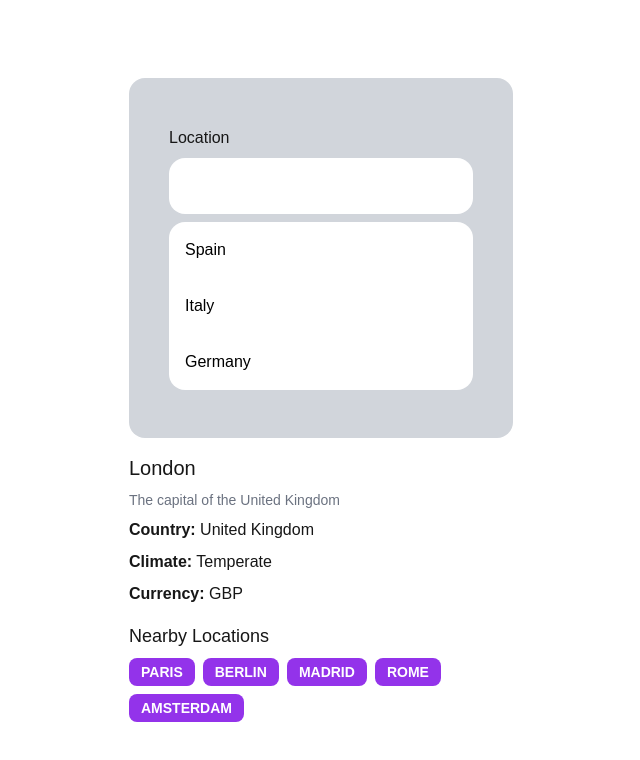
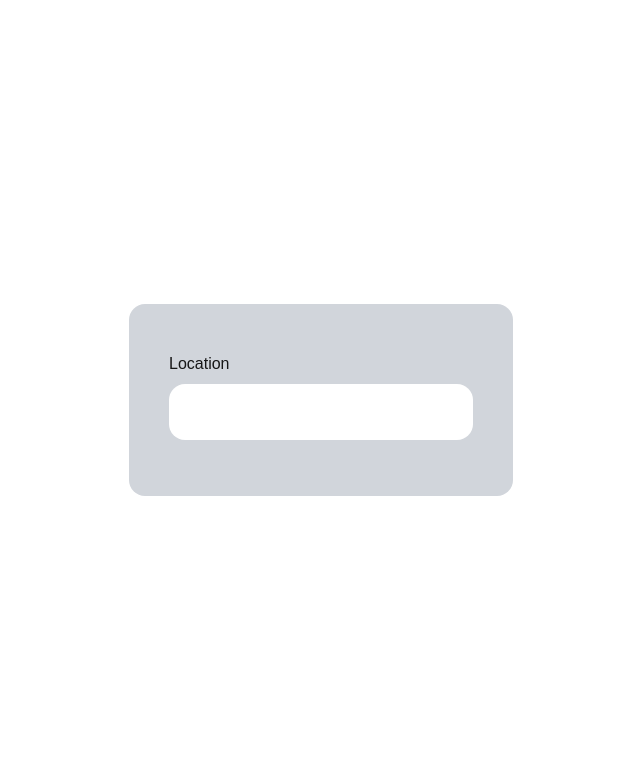
Before and after one commit to antoniofulg/mozio-travel-destination, a Next.js app: page / in a window 1280 px wide. Shown: the top 760 px of the page, without its empty margins (319-959 px from the left). Built offline with nearby package versions, Linux system fonts and the light colour scheme.

Commit message:
Set combobox debounce

```diff
--- a/src/app/components/LocationSearch/LocationSearch.tsx
+++ b/src/app/components/LocationSearch/LocationSearch.tsx
@@ -3,36 +3,41 @@
 import { Combobox } from "@/app/ui/components"
 import { LocationCard } from "../LocationCard/LocationCard"
 import { NearbyLocations } from "../NearbyLocations/NearbyLocations"
-
-const nearbyLocations = [
-	{
-		name: "Paris",
-		id: 2,
-	},
-	{
-		name: "Berlin",
-		id: 3,
-	},
-	{
-		name: "Madrid",
-		id: 4,
-	},
-	{
-		name: "Rome",
-		id: 5,
-	},
-	{
-		name: "Amsterdam",
-		id: 6,
-	},
-]
+import { useState } from "react"
+import { Location } from "@/app/types/Location"
 
 export const LocationSearch = () => {
+	const [selectedLocation, setSelectedLocation] = useState<Location | null>(
+		null
+	)
+	const [locationsList, setLocationsList] = useState([])
+
+	const fetchLocationsList = async (query: string) => {
+		console.log("fetchLocationsList", query)
+		// const response = await fetch("/locations?query=" + query)
+		// const data = await response.json()
+		setLocationsList([])
+	}
+
+	const fetchLocationById = async (id: string) => {
+		console.log("fetchLocationById", id)
+		// const response = await fetch("/locations/" + id)
+		// const data = await response.json()
+		// setLocationsList(data)
+		setSelectedLocation(null)
+	}
+
 	return (
 		<div className="w-96">
 			<div className="px-10 py-12 bg-gray-300 dark:bg-gray-800 rounded-2xl w-96 flex flex-col gap-2">
-				<Combobox />
+				<Combobox
+					getOptions={(query) => fetchLocationsList(query)}
+					onSelect={(id) => fetchLocationById(id)}
+					options={locationsList}
+				/>
 			</div>
+			{selectedLocation && (
+				<>
 					<LocationCard
 						location={{
 							name: "London",
@@ -46,9 +51,11 @@ export const LocationSearch = () => {
 						}}
 					/>
 					<NearbyLocations
-				locations={nearbyLocations}
+						locations={[]}
 						onClick={(id) => console.log("Clicked on: " + id)}
 					/>
+				</>
+			)}
 		</div>
 	)
 }
--- /dev/null
+++ b/src/app/components/index.ts
@@ -0,0 +1,3 @@
+export * from "./LocationCard/LocationCard"
+export * from "./LocationSearch/LocationSearch"
+export * from "./NearbyLocations/NearbyLocations"
--- a/src/app/page.tsx
+++ b/src/app/page.tsx
@@ -1,4 +1,4 @@
-import { LocationSearch } from "./components/LocationSearch/LocationSearch"
+import { LocationSearch } from "./components"
 
 export default function Home() {
 	return (
--- a/src/app/ui/atoms/SelectBox/SelectBox.tsx
+++ b/src/app/ui/atoms/SelectBox/SelectBox.tsx
@@ -1,7 +1,7 @@
 type Props = {
 	isLoading: boolean
 	onClick: (value: string) => void
-	options: { value: string; label: string }[]
+	options: { name: string; id: string }[]
 }
 
 export const SelectBox = ({ isLoading, onClick, options }: Props) => {
@@ -17,11 +17,11 @@ export const SelectBox = ({ isLoading, onClick, options }: Props) => {
 			{options.map((option) => (
 				<button
 					className="bg-white text-black hover:bg-gray-100 transition-all duration-300 w-full p-4 text-left first:rounded-t-2xl last:rounded-b-2xl"
-					key={option.value}
-					value={option.value}
-					onClick={() => onClick(option.value)}
+					key={option.id}
+					value={option.id}
+					onClick={() => onClick(option.id)}
 				>
-					{option.label}
+					{option.name}
 				</button>
 			))}
 		</div>
--- a/src/app/ui/atoms/index.ts
+++ b/src/app/ui/atoms/index.ts
@@ -1,2 +1,3 @@
 export * from "./Badge/Badge"
 export * from "./Input/Input"
+export * from "./SelectBox/SelectBox"
--- a/src/app/ui/components/Combobox/Combobox.tsx
+++ b/src/app/ui/components/Combobox/Combobox.tsx
@@ -1,20 +1,39 @@
 "use client"
 
-import { Input } from "@/app/ui/atoms"
-import { SelectBox } from "../../atoms/SelectBox/SelectBox"
+import { Input, SelectBox } from "@/app/ui/atoms"
+import { useEffect, useRef, useState } from "react"
 
-export const Combobox = () => {
+type Props = {
+	getOptions: (value: string) => void
+	onSelect: (value: string) => void
+	options: { name: string; id: string }[]
+}
+
+const DEBOUNCE_TIME = 500
+
+export const Combobox = ({ getOptions, onSelect, options }: Props) => {
+	const [query, setQuery] = useState("")
+
+	useEffect(() => {
+		const timeoutId = setTimeout(() => {
+			getOptions(query)
+		}, DEBOUNCE_TIME)
+
+		return () => clearTimeout(timeoutId)
+	}, [query])
+
 	return (
 		<>
-			<Input label="Location" id="location" />
+			<Input
+				value={query}
+				onChange={(event) => setQuery(event.target.value)}
+				label="Location"
+				id="location"
+			/>
 			<SelectBox
 				isLoading={false}
-				options={[
-					{ label: "Spain", value: "spain" },
-					{ label: "Italy", value: "italy" },
-					{ label: "Germany", value: "germany" },
-				]}
-				onClick={(value) => console.log("Clicked on " + value)}
+				options={options}
+				onClick={(value) => onSelect(value)}
 			/>
 		</>
 	)
```
Lines whose indentation alone changed are shown as unchanged.
